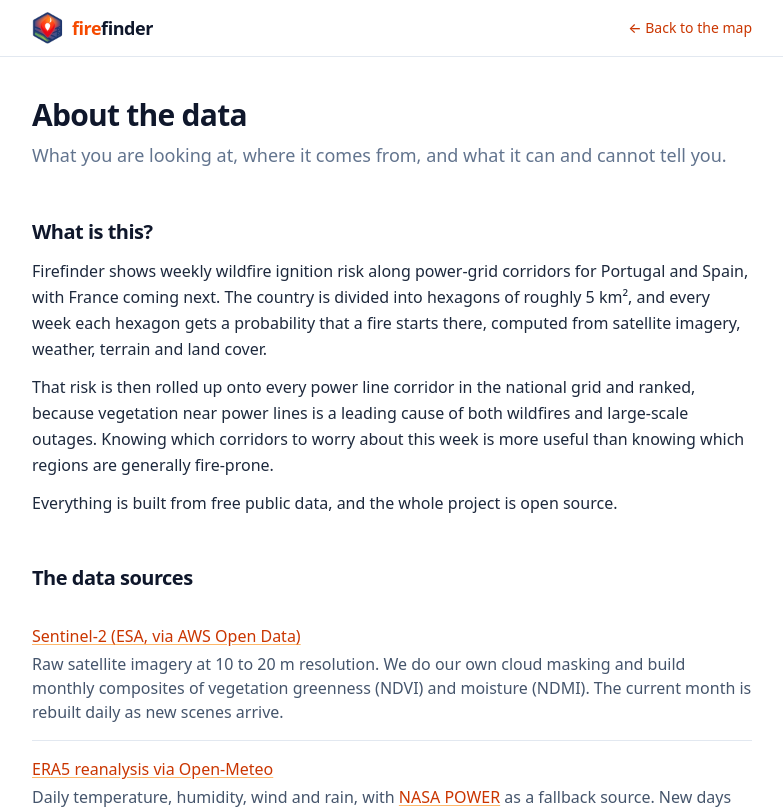
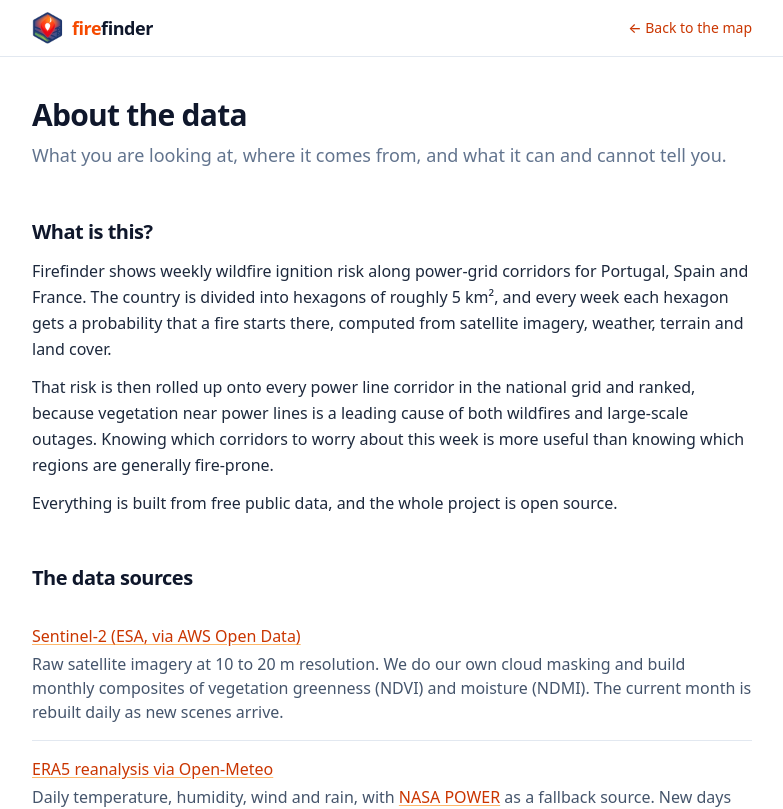
Before and after one commit to davidcoallier/firefinder.eu, a Next.js app in the folder web/: page /about in a window 1280 px wide. Shown: the top 809 px of the page, without its empty margins (248-1031 px from the left). Built offline with nearby package versions, Linux system fonts and the light colour scheme.

Commit message:
All three countries live: drop stale coming-soon copy

```diff
--- a/web/src/app/about/page.tsx
+++ b/web/src/app/about/page.tsx
@@ -90,7 +90,7 @@ export default function AboutPage() {
         <div className="mt-3 space-y-3">
           <p>
             Firefinder shows weekly wildfire ignition risk along power-grid
-            corridors for Portugal and Spain, with France coming next. The
+            corridors for Portugal, Spain and France. The
             country is divided into hexagons of roughly 5 km&sup2;, and every
             week each hexagon gets a probability that a fire starts there,
             computed from satellite imagery, weather, terrain and land cover.
```
Also changed, not shown: 1 other file (tests, documents, lock files or other folders).
